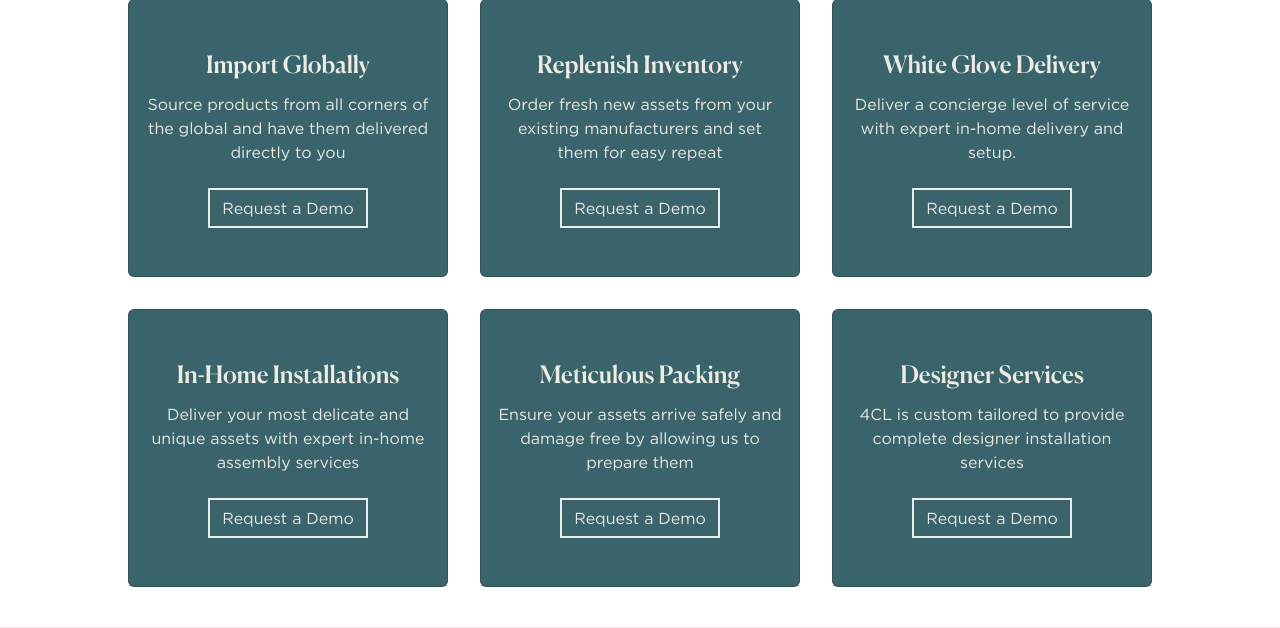
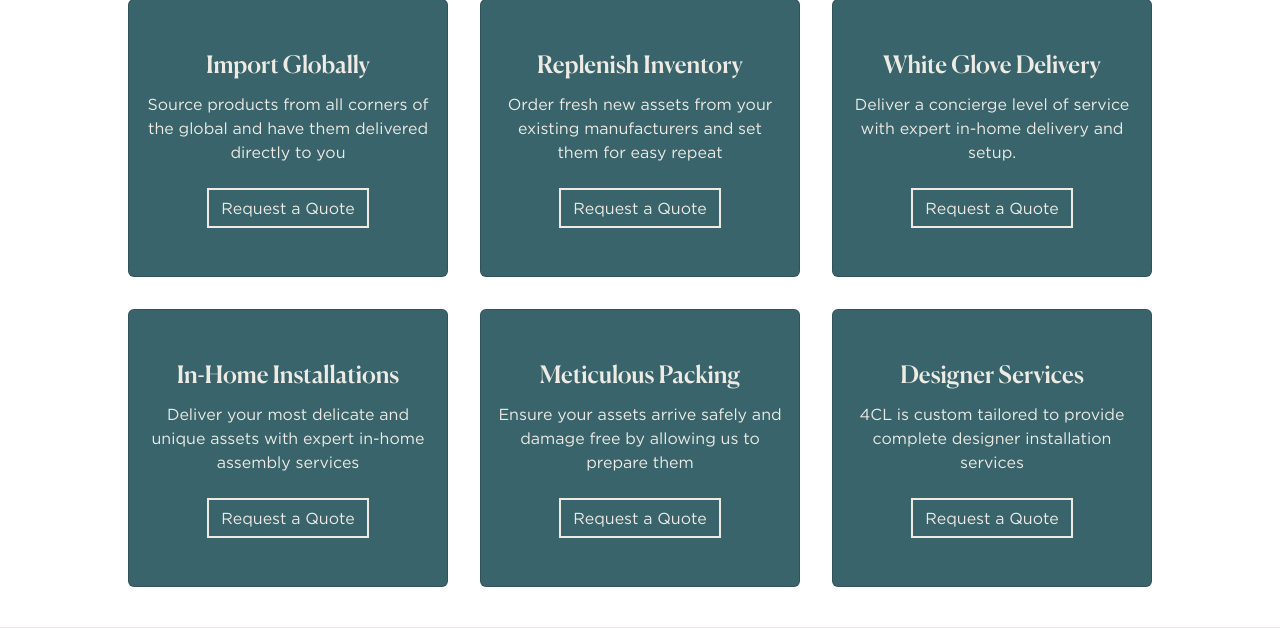
Before and after one commit to Dathmar/fourCorners, a Django app: page /services/ in a window 1280 px wide. Shown: the part 453-1081 px from the top of the page. Run offline with Django 3.2, Linux system fonts and the light colour scheme; some libraries are stand-ins or nearby versions.

Commit message:
update quote link

```diff
--- a/store/templates/your-services.html
+++ b/store/templates/your-services.html
@@ -21,32 +21,32 @@
                 <div class="card pine-bg limestone-font py-5 px-3 m-3 fade-in h-100" style="width: 20em">
                     <div class="card-title text-center">Import Globally</div>
                     <div class="card-text text-center">Source products from all corners of the global and have them delivered directly to you</div>
-                    <div class="card-link text-center pt-4"><a class="btn pine-limestone-button" href="somthing">Request a Demo</a></div>
+                    <div class="card-link text-center pt-4"><a class="btn pine-limestone-button" href="{% url 'quotes:create-quote' %}">Request a Quote</a></div>
                 </div>
                 <div class="card pine-bg limestone-font py-5 px-3 m-3 fade-in h-100" style="width: 20em">
                     <div class="card-title text-center">Replenish Inventory</div>
                     <div class="card-text text-center">Order fresh new assets from your existing manufacturers and set them for easy repeat</div>
-                    <div class="card-link text-center pt-4"><a class="btn pine-limestone-button" href="somthing">Request a Demo</a></div>
+                    <div class="card-link text-center pt-4"><a class="btn pine-limestone-button" href="{% url 'quotes:create-quote' %}">Request a Quote</a></div>
                 </div>
                 <div class="card pine-bg limestone-font py-5 px-3 m-3 fade-in h-100" style="width: 20em">
                     <div class="card-title text-center">White Glove Delivery</div>
                     <div class="card-text text-center">Deliver a concierge level of service with expert in-home delivery and setup.</div>
-                    <div class="card-link text-center pt-4"><a class="btn pine-limestone-button" href="somthing">Request a Demo</a></div>
+                    <div class="card-link text-center pt-4"><a class="btn pine-limestone-button" href="{% url 'quotes:create-quote' %}">Request a Quote</a></div>
                 </div>
                 <div class="card pine-bg limestone-font py-5 px-3 m-3 fade-in h-100" style="width: 20em">
                     <div class="card-title text-center">In-Home Installations</div>
                     <div class="card-text text-center">Deliver your most delicate and unique assets with expert in-home assembly services</div>
-                    <div class="card-link text-center pt-4"><a class="btn pine-limestone-button" href="somthing">Request a Demo</a></div>
+                    <div class="card-link text-center pt-4"><a class="btn pine-limestone-button" href="{% url 'quotes:create-quote' %}">Request a Quote</a></div>
                 </div>
                 <div class="card pine-bg limestone-font py-5 px-3 m-3 fade-in h-100" style="width: 20em">
                     <div class="card-title text-center">Meticulous Packing</div>
                     <div class="card-text text-center">Ensure your assets arrive safely and damage free by allowing us to prepare them</div>
-                    <div class="card-link text-center pt-4"><a class="btn pine-limestone-button" href="somthing">Request a Demo</a></div>
+                    <div class="card-link text-center pt-4"><a class="btn pine-limestone-button" href="{% url 'quotes:create-quote' %}">Request a Quote</a></div>
                 </div>
                 <div class="card pine-bg limestone-font py-5 px-3 m-3 fade-in h-100" style="width: 20em">
                     <div class="card-title text-center">Designer Services</div>
                     <div class="card-text text-center">4CL is custom tailored to provide complete designer installation services</div>
-                    <div class="card-link text-center pt-4"><a class="btn pine-limestone-button" href="somthing">Request a Demo</a></div>
+                    <div class="card-link text-center pt-4"><a class="btn pine-limestone-button" href="{% url 'quotes:create-quote' %}">Request a Quote</a></div>
                 </div>
             </div>
         </div>
```
